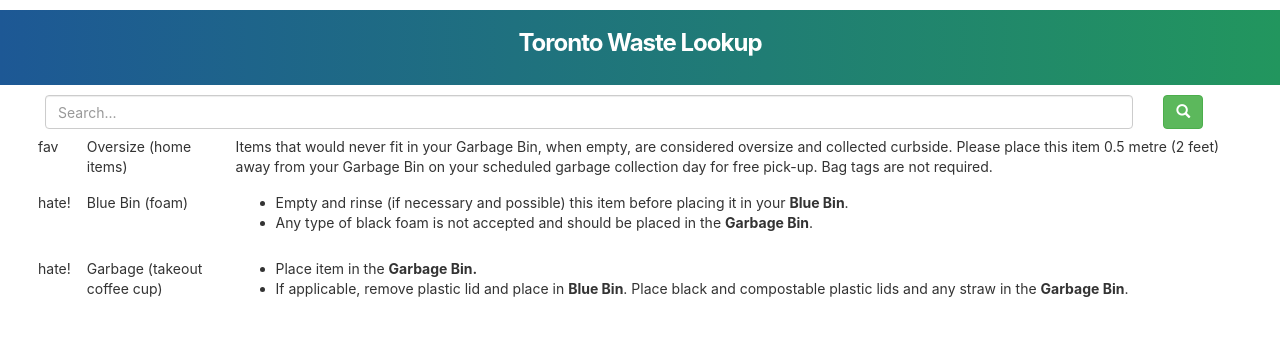
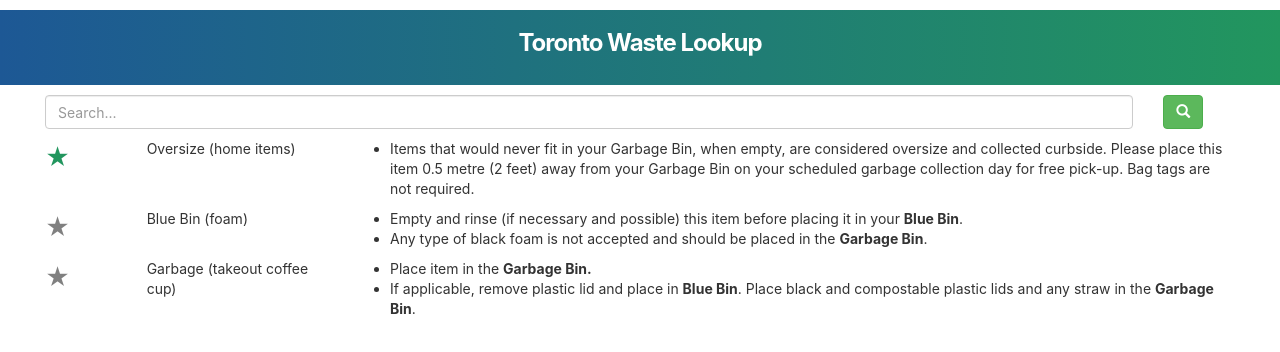
Before and after one commit to BDSchoeler/WasteWizard, a React (Create React App) app in the folder frontend/: page / in a window 1280 px wide. Shown: the top 352 px of the page. Built offline with nearby package versions, Linux system fonts and the light colour scheme.

Commit message:
Implemented star checkbox

```diff
--- a/frontend/src/components/Main.css
+++ b/frontend/src/components/Main.css
@@ -13,6 +13,25 @@
     color: white;
 }
 
+table {
+    margin-top:10px;
+}
+
 table td {
     border-top: none !important;
 }
+
+.star {
+    visibility:hidden;
+    font-size:24px;
+    cursor:pointer;
+}
+.star:before {
+   content: "\2605";
+   visibility:visible;
+   color: grey;
+}
+.star:checked:before {
+   content: "\2605";
+   color: #22965E;
+}
--- a/frontend/src/components/SearchBox.js
+++ b/frontend/src/components/SearchBox.js
@@ -1,6 +1,6 @@
 import React, { Component } from 'react'
 import {
-  Grid, Col, Button, FormControl, Form, Glyphicon
+  Col, Button, FormControl, Form, Glyphicon
 } from 'react-bootstrap';
 
 class SearchBox extends Component {
--- a/frontend/src/components/common/Table.js
+++ b/frontend/src/components/common/Table.js
@@ -1,5 +1,5 @@
 import React, { Component } from 'react'
-import { Table as BTable, Grid, Col } from 'react-bootstrap'
+import { Table as BTable, Col } from 'react-bootstrap'
 import TableItem from './TableItem'
 
 const testData = [
--- a/frontend/src/components/common/TableItem.js
+++ b/frontend/src/components/common/TableItem.js
@@ -4,22 +4,32 @@
 
 class TableItem extends Component {
 
-		decodeHTML(description){
-			let e = document.createElement('td');
+		decodeHTML = (description) => {
+			let e = document.createElement('col');
 			e.innerHTML = description;
 			return e.childNodes.length === 0 ? "" : e.childNodes[0].nodeValue;
 		}
 
+		formatDescription = (description) => {
+			if(description[0] !== '&' ) {
+				return `&lt;ul&gt;\n&lt;li&gt;${description}&lt;/li&gt;\n&lt;/ul&gt;`;
+			}
+			return description;
+		}
+
+		handleFavourite = () => {
+			//action call here
+		}
+
     render() {
 			const { item } = this.props;
-			console.log(item)
 			return (
-			<tr>
-					<td width='10px' >{item.favourite ? 'fav' : 'hate!'}</td>
-					<td>{item.title}</td>
+				<tr>
+					<Col xs={1} md={1}><input className="star" type="checkbox" checked={item.favourite} onChange={this.handleFavourite}/></Col>
+					<Col xs={2}  md={2}>{item.title}</Col>
 					{/* <td>{item.description}</td> */}
-					<td dangerouslySetInnerHTML={{ __html: this.decodeHTML(item.description) }} />
-    	</tr>
+					<Col xs={9} md={9} dangerouslySetInnerHTML={{ __html: this.decodeHTML(this.formatDescription(item.description)) }} />
+			</tr>
 			);
     }
 }
```
